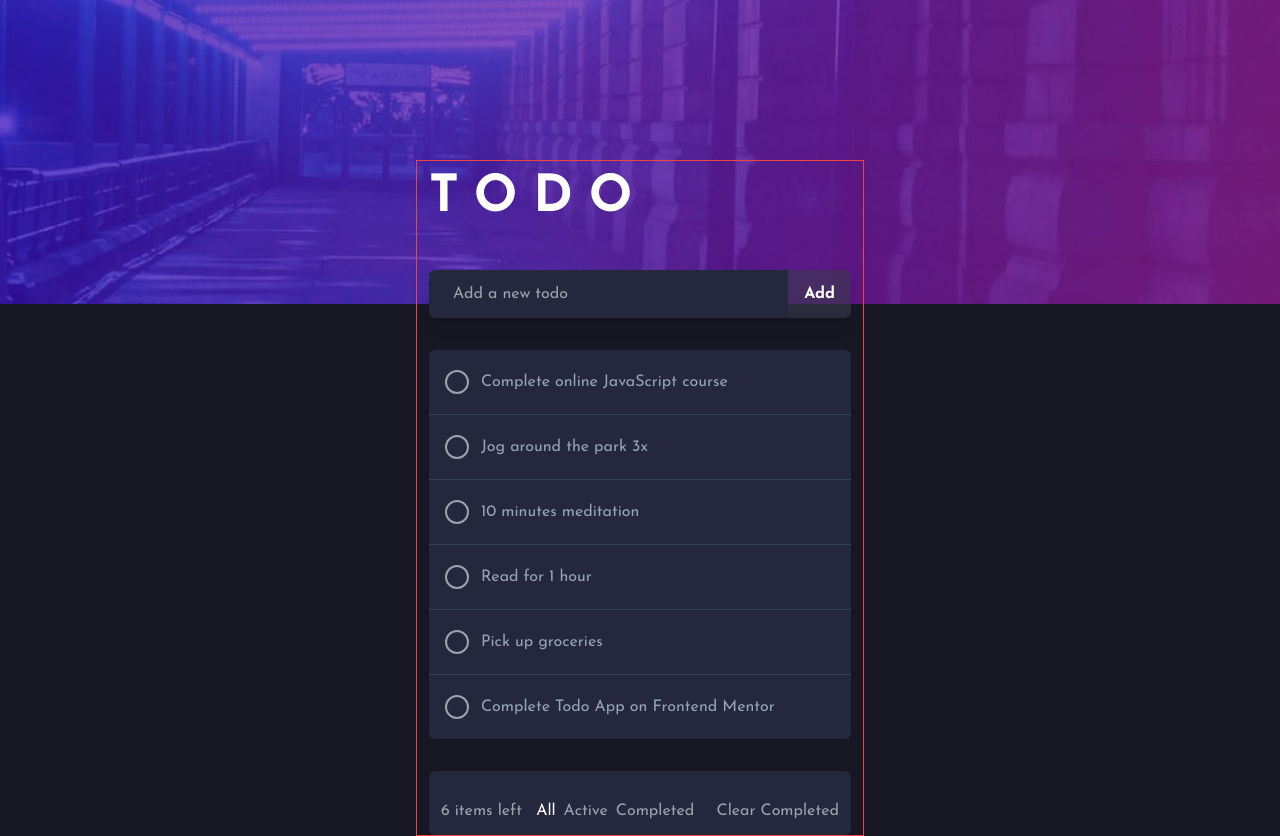
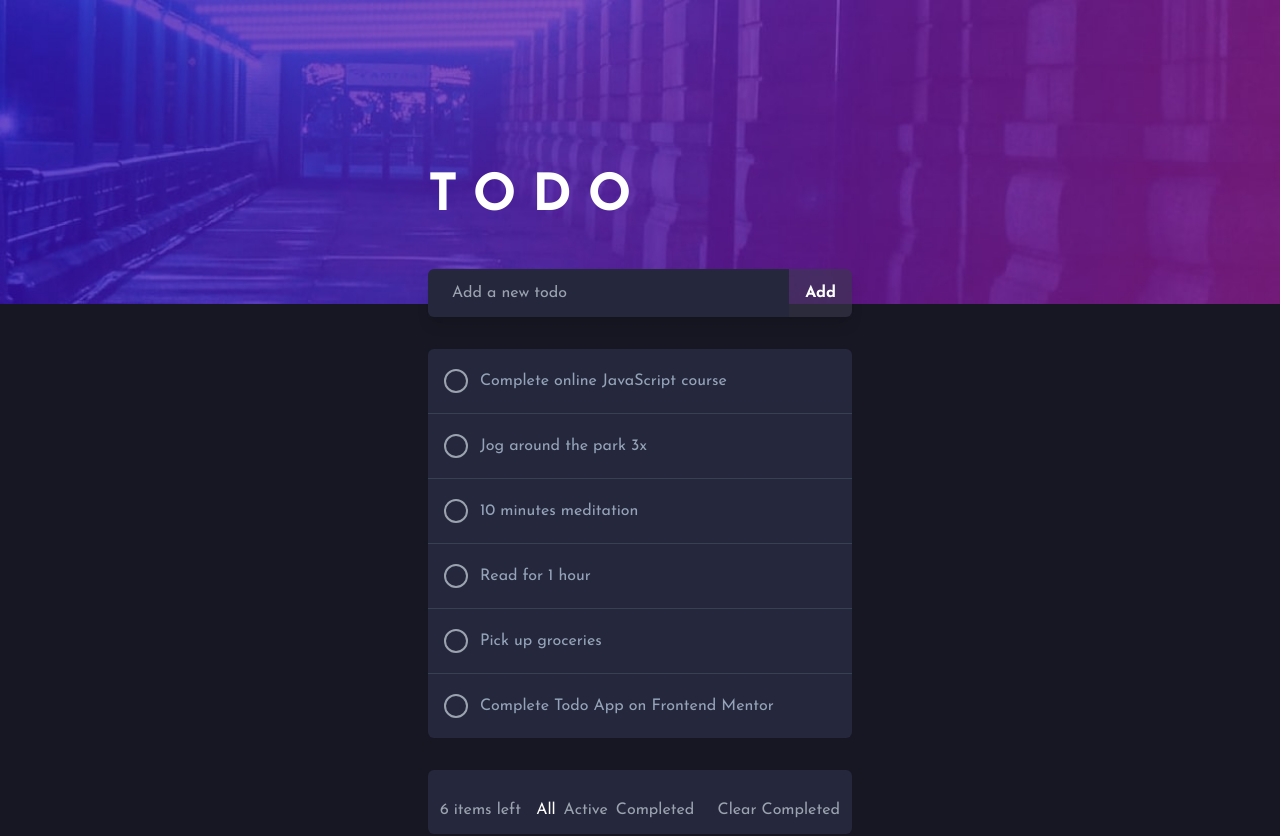
Before and after one commit to bakemonostan/todo-assessment, a Next.js app: page / in a window 1280 px wide. Built offline with nearby package versions, Linux system fonts and the light colour scheme.

Commit message:
remove border

```diff
--- a/app/components/Todo.jsx
+++ b/app/components/Todo.jsx
@@ -53,7 +53,7 @@ const TodoApp = () => {
       : todos;
 
   return (
-    <div className="absolute border-red-500 w-full max-w-md px-3 mx-auto -translate-x-1/2  border top-[10rem] left-1/2 space-y-8">
+    <div className="absolute w-full max-w-md px-3 mx-auto -translate-x-1/2   top-[10rem] left-1/2 space-y-8">
       <div>
         <h1 className="text-white font-bold text-[calc(2rem+1.5vw)] tracking-[1rem]">
           TODO
```
